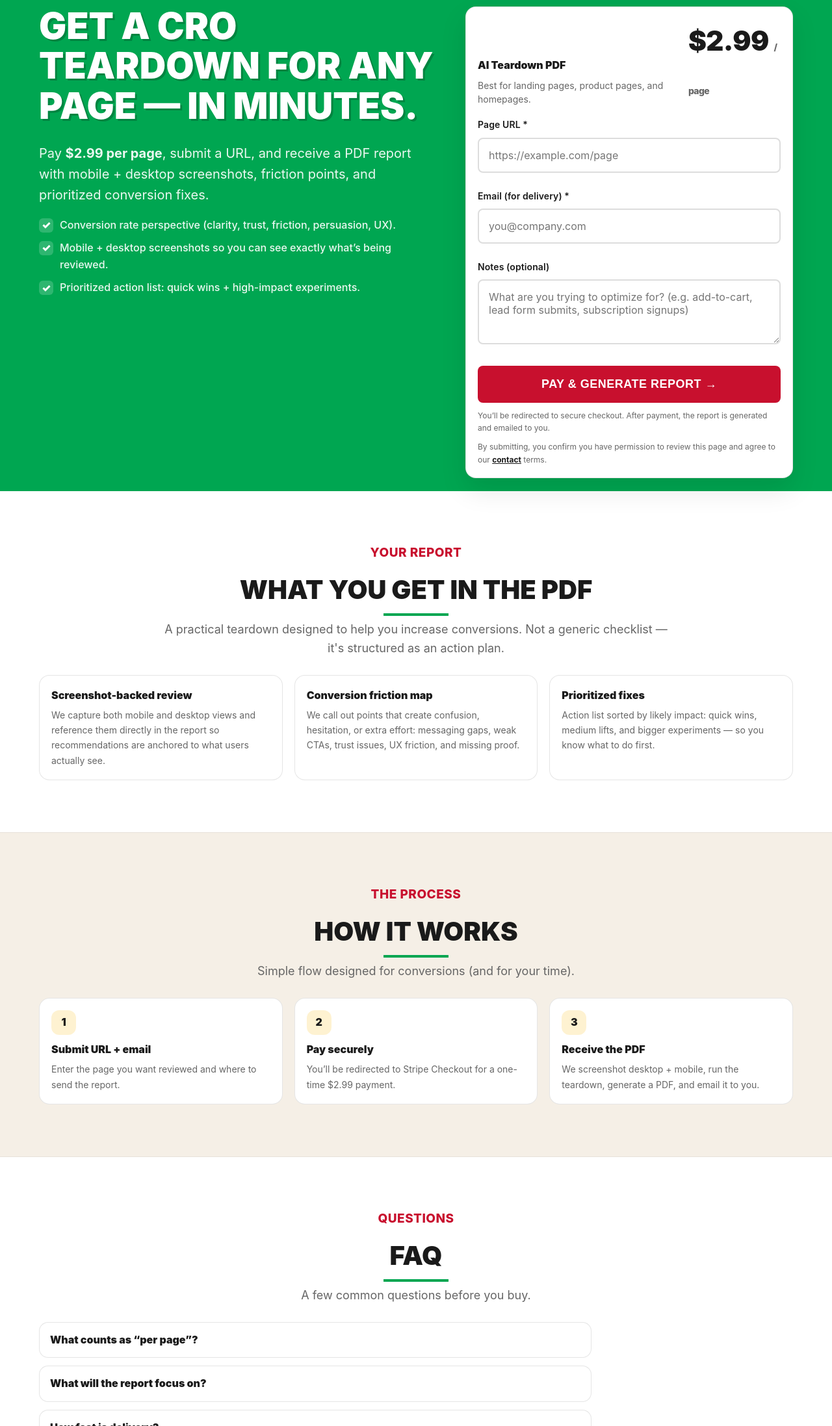
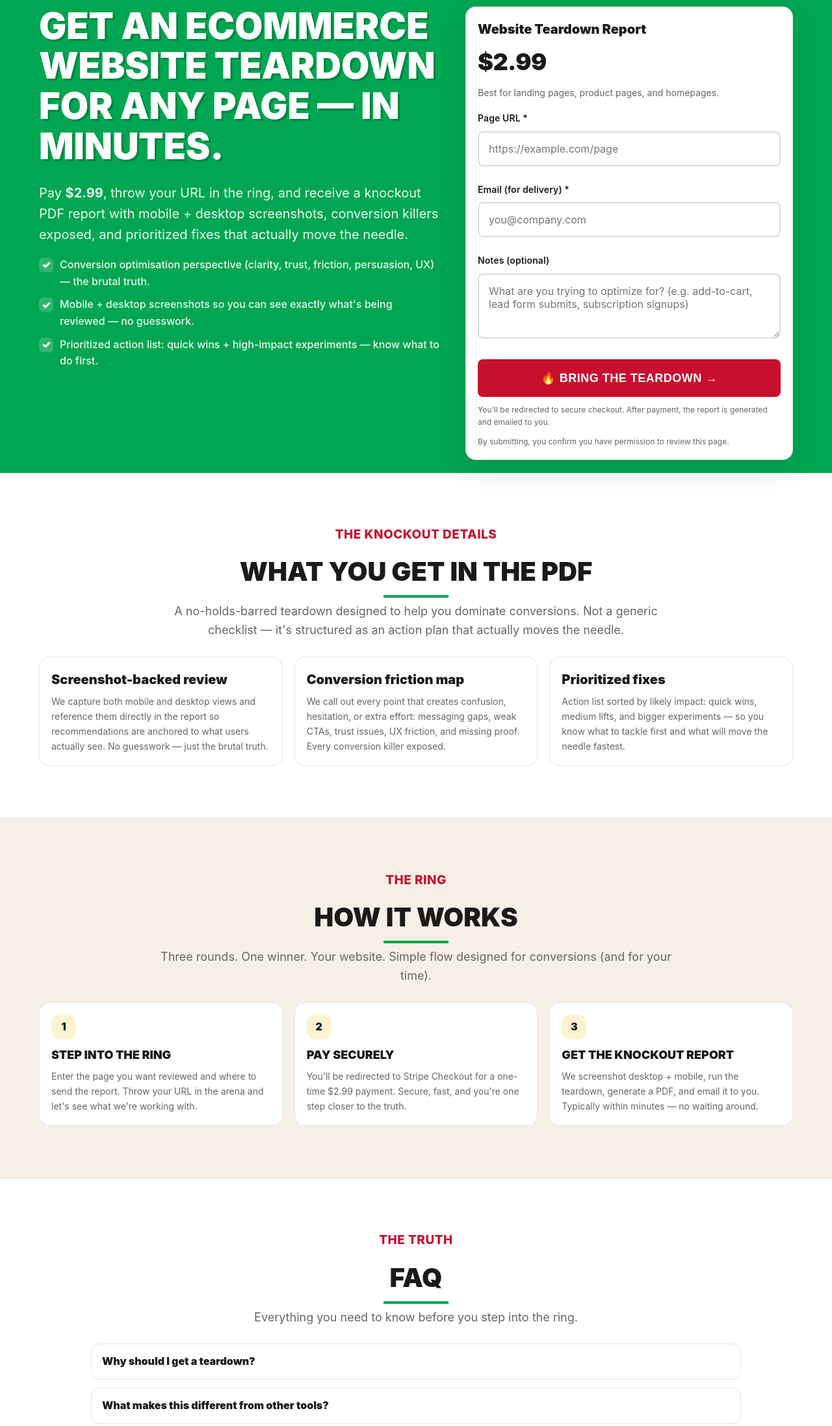
Before and after one commit to rjk461/ecommerce-teardown, a website: page ai-teardown.html in a window 1280 px wide. Shown: the part 60-2255 px from the top of the page at 65% size. Drawn offline with Linux system fonts and the light colour scheme.

Commit message:
Add Lucha Libre theme to AI teardown page and fix issues
- Transform language to match homepage wrestling theme (ring, arena, knockout)
- Change 'CRO teardown' to 'Ecommerce Website teardown'
- Update form: 'AI Teardown PDF' to 'Website Teardown Report', move header to top
- Change pricing from '.99 / page' to '.99'
- Update button text to 'BRING THE TEARDOWN' with fire emoji
- Fix confusing terms line
- Increase text sizing: info h3 (16pxâ†’20px), step h3 (16pxâ†’18px)
- Fix FAQ layout: center container, increase max-width to 1000px
- Expand FAQs from 4 to 8 with sales-focused questions
- Update section eyebrows: 'THE KNOCKOUT DETAILS', 'THE RING', 'THE TRUTH'
- Replace 'CRO' with 'conversion optimisation' throughout
- Update page title and meta descriptions to match new branding

```diff
--- a/ai-teardown.html
+++ b/ai-teardown.html
@@ -3,8 +3,8 @@
 <head>
     <meta charset="UTF-8">
     <meta name="viewport" content="width=device-width, initial-scale=1.0">
-    <title>AI Teardown - $2.99 Conversion Review PDF (Mobile + Desktop)</title>
-    <meta name="description" content="Get a conversion-focused AI teardown for any page. Mobile + desktop screenshots, friction points, and prioritized fixes — delivered as a PDF to your inbox.">
+    <title>Website Teardown Report - $2.99 Ecommerce Conversion Review (Mobile + Desktop)</title>
+    <meta name="description" content="Get a conversion-focused website teardown for any page. Mobile + desktop screenshots, friction points, and prioritized fixes — delivered as a PDF to your inbox.">
 
     <!-- Favicons -->
     <link rel="icon" type="image/svg+xml" href="/favicon.svg">
@@ -14,14 +14,14 @@
 
     <!-- Open Graph -->
     <meta property="og:type" content="website">
-    <meta property="og:title" content="AI Teardown - $2.99 Conversion Review PDF">
-    <meta property="og:description" content="Mobile + desktop screenshots, friction points, and prioritized CRO fixes — delivered as a PDF to your inbox.">
+    <meta property="og:title" content="Website Teardown Report - $2.99 Ecommerce Conversion Review">
+    <meta property="og:description" content="Mobile + desktop screenshots, friction points, and prioritized conversion optimisation fixes — delivered as a PDF to your inbox.">
     <meta property="og:image" content="https://ecommerceteardown.com/images/og-image.png">
 
     <!-- Twitter -->
     <meta name="twitter:card" content="summary_large_image">
-    <meta name="twitter:title" content="AI Teardown - $2.99 Conversion Review PDF">
-    <meta name="twitter:description" content="Mobile + desktop screenshots, friction points, and prioritized CRO fixes — delivered as a PDF to your inbox.">
+    <meta name="twitter:title" content="Website Teardown Report - $2.99 Ecommerce Conversion Review">
+    <meta name="twitter:description" content="Mobile + desktop screenshots, friction points, and prioritized conversion optimisation fixes — delivered as a PDF to your inbox.">
     <meta name="twitter:image" content="https://ecommerceteardown.com/images/og-image.png">
 
     <!-- Google tag (gtag.js) -->
@@ -143,17 +143,6 @@
             border-radius: 16px;
             box-shadow: 0 18px 40px rgba(0,0,0,0.10);
             overflow: hidden;
-        }
-
-        .card-header {
-            padding: 18px 18px 0;
-        }
-
-        .price-row {
-            display: flex;
-            align-items: flex-end;
-            justify-content: space-between;
-            gap: 16px;
         }
 
         .price {
@@ -309,7 +298,7 @@
         }
 
         .info h3 {
-            font-size: 16px;
+            font-size: 20px;
             font-weight: 900;
             margin-bottom: 6px;
         }
@@ -353,14 +342,16 @@
             margin-bottom: 10px;
         }
 
-        .step h3 { font-size: 16px; font-weight: 900; margin-bottom: 6px; }
+        .step h3 { font-size: 18px; font-weight: 900; margin-bottom: 6px; }
         .step p { color: var(--medium-grey); font-size: 14px; line-height: 1.65; }
 
         .faq {
             margin-top: 26px;
             display: grid;
             gap: 12px;
-            max-width: 850px;
+            max-width: 1000px;
+            margin-left: auto;
+            margin-right: auto;
         }
 
         details {
@@ -454,28 +445,23 @@
             <div class="container">
                 <div class="hero-grid">
                     <div>
-                        <h1>Get a CRO teardown for any page — in minutes.</h1>
-                        <p class="subhead">Pay <strong>$2.99 per page</strong>, submit a URL, and receive a PDF report with mobile + desktop screenshots, friction points, and prioritized conversion fixes.</p>
+                        <h1>Get an Ecommerce Website teardown for any page — in minutes.</h1>
+                        <p class="subhead">Pay <strong>$2.99</strong>, throw your URL in the ring, and receive a knockout PDF report with mobile + desktop screenshots, conversion killers exposed, and prioritized fixes that actually move the needle.</p>
 
                         <div class="hero-points" aria-label="Key benefits">
-                            <div class="hero-point"><span class="check" aria-hidden="true">✓</span> Conversion rate perspective (clarity, trust, friction, persuasion, UX).</div>
-                            <div class="hero-point"><span class="check" aria-hidden="true">✓</span> Mobile + desktop screenshots so you can see exactly what’s being reviewed.</div>
-                            <div class="hero-point"><span class="check" aria-hidden="true">✓</span> Prioritized action list: quick wins + high-impact experiments.</div>
+                            <div class="hero-point"><span class="check" aria-hidden="true">✓</span> Conversion optimisation perspective (clarity, trust, friction, persuasion, UX) — the brutal truth.</div>
+                            <div class="hero-point"><span class="check" aria-hidden="true">✓</span> Mobile + desktop screenshots so you can see exactly what's being reviewed — no guesswork.</div>
+                            <div class="hero-point"><span class="check" aria-hidden="true">✓</span> Prioritized action list: quick wins + high-impact experiments — know what to do first.</div>
                         </div>
                     </div>
 
                     <div class="card" id="order">
-                        <div class="card-header">
-                            <div class="price-row">
-                                <div>
-                                    <div style="font-weight: 1000; font-size: 16px;">AI Teardown PDF</div>
-                                    <div class="micro">Best for landing pages, product pages, and homepages.</div>
-                                </div>
-                                <div class="price">$2.99 <small>/ page</small></div>
+                        <div class="card-body">
+                            <div style="margin-bottom: 18px;">
+                                <div style="font-weight: 1000; font-size: 20px; margin-bottom: 6px;">Website Teardown Report</div>
+                                <div class="price" style="font-size: 36px; font-weight: 1000; letter-spacing: -0.6px; margin-bottom: 8px;">$2.99</div>
+                                <div class="micro">Best for landing pages, product pages, and homepages.</div>
                             </div>
-                        </div>
-
-                        <div class="card-body">
                             <form id="teardownForm">
                                 <div class="form-group">
                                     <label for="url">Page URL *</label>
@@ -493,9 +479,9 @@
                                 </div>
 
                                 <div class="form-actions">
-                                    <button class="submit-btn" type="submit" id="submitBtn">Pay & generate report →</button>
-                                    <div class="fineprint">You’ll be redirected to secure checkout. After payment, the report is generated and emailed to you.</div>
-                                    <div class="fineprint">By submitting, you confirm you have permission to review this page and agree to our <a href="/contact">contact</a> terms.</div>
+                                    <button class="submit-btn" type="submit" id="submitBtn">🔥 BRING THE TEARDOWN →</button>
+                                    <div class="fineprint">You'll be redirected to secure checkout. After payment, the report is generated and emailed to you.</div>
+                                    <div class="fineprint">By submitting, you confirm you have permission to review this page.</div>
                                 </div>
                             </form>
                             <div id="testResult" style="display:none; margin-top: 16px;">
@@ -525,22 +511,22 @@
 
         <section class="section" id="what">
             <div class="container">
-                <div class="section-eyebrow">YOUR REPORT</div>
+                <div class="section-eyebrow">THE KNOCKOUT DETAILS</div>
                 <h2 class="section-heading">What you get in the PDF</h2>
-                <p class="section-intro">A practical teardown designed to help you increase conversions. Not a generic checklist — it's structured as an action plan.</p>
+                <p class="section-intro">A no-holds-barred teardown designed to help you dominate conversions. Not a generic checklist — it's structured as an action plan that actually moves the needle.</p>
 
                 <div class="grid-3">
                     <div class="info">
                         <h3>Screenshot-backed review</h3>
-                        <p>We capture both mobile and desktop views and reference them directly in the report so recommendations are anchored to what users actually see.</p>
+                        <p>We capture both mobile and desktop views and reference them directly in the report so recommendations are anchored to what users actually see. No guesswork — just the brutal truth.</p>
                     </div>
                     <div class="info">
                         <h3>Conversion friction map</h3>
-                        <p>We call out points that create confusion, hesitation, or extra effort: messaging gaps, weak CTAs, trust issues, UX friction, and missing proof.</p>
+                        <p>We call out every point that creates confusion, hesitation, or extra effort: messaging gaps, weak CTAs, trust issues, UX friction, and missing proof. Every conversion killer exposed.</p>
                     </div>
                     <div class="info">
                         <h3>Prioritized fixes</h3>
-                        <p>Action list sorted by likely impact: quick wins, medium lifts, and bigger experiments — so you know what to do first.</p>
+                        <p>Action list sorted by likely impact: quick wins, medium lifts, and bigger experiments — so you know what to tackle first and what will move the needle fastest.</p>
                     </div>
                 </div>
             </div>
@@ -548,25 +534,25 @@
 
         <section class="section how" id="how">
             <div class="container">
-                <div class="section-eyebrow">THE PROCESS</div>
+                <div class="section-eyebrow">THE RING</div>
                 <h2 class="section-heading">How it works</h2>
-                <p class="section-intro">Simple flow designed for conversions (and for your time).</p>
+                <p class="section-intro">Three rounds. One winner. Your website. Simple flow designed for conversions (and for your time).</p>
 
                 <div class="steps">
                     <div class="step">
                         <div class="step-num">1</div>
-                        <h3>Submit URL + email</h3>
-                        <p>Enter the page you want reviewed and where to send the report.</p>
+                        <h3>STEP INTO THE RING</h3>
+                        <p>Enter the page you want reviewed and where to send the report. Throw your URL in the arena and let's see what we're working with.</p>
                     </div>
                     <div class="step">
                         <div class="step-num">2</div>
-                        <h3>Pay securely</h3>
-                        <p>You’ll be redirected to Stripe Checkout for a one-time $2.99 payment.</p>
+                        <h3>PAY SECURELY</h3>
+                        <p>You'll be redirected to Stripe Checkout for a one-time $2.99 payment. Secure, fast, and you're one step closer to the truth.</p>
                     </div>
                     <div class="step">
                         <div class="step-num">3</div>
-                        <h3>Receive the PDF</h3>
-                        <p>We screenshot desktop + mobile, run the teardown, generate a PDF, and email it to you.</p>
+                        <h3>GET THE KNOCKOUT REPORT</h3>
+                        <p>We screenshot desktop + mobile, run the teardown, generate a PDF, and email it to you. Typically within minutes — no waiting around.</p>
                     </div>
                 </div>
             </div>
@@ -574,26 +560,42 @@
 
         <section class="section" id="faq">
             <div class="container">
-                <div class="section-eyebrow">QUESTIONS</div>
+                <div class="section-eyebrow">THE TRUTH</div>
                 <h2 class="section-heading">FAQ</h2>
-                <p class="section-intro">A few common questions before you buy.</p>
+                <p class="section-intro">Everything you need to know before you step into the ring.</p>
 
                 <div class="faq">
                     <details>
-                        <summary>What counts as “per page”?</summary>
-                        <p>One URL (one page) per report. If you want multiple pages reviewed, submit each URL separately.</p>
+                        <summary>Why should I get a teardown?</summary>
+                        <p>Get the brutal truth about what's costing you conversions from someone who's scaled ecommerce businesses for 16 years. This isn't a generic checklist — it's actionable insights backed by screenshots, prioritized by impact, and delivered in minutes. For $2.99, you get expert conversion optimisation analysis that would normally cost hundreds.</p>
+                    </details>
+                    <details>
+                        <summary>What makes this different from other tools?</summary>
+                        <p>This isn't automated fluff. You get real conversion optimisation expertise from a 3x Top 50 Australian Ecommerce leader who's built and scaled businesses. Every recommendation is backed by mobile + desktop screenshots, prioritized by likely impact, and structured as an action plan. It's like having a conversion expert in your corner — for $2.99.</p>
                     </details>
                     <details>
                         <summary>What will the report focus on?</summary>
-                        <p>Conversion clarity (message-match), trust & proof, CTA strength, friction, mobile usability, hierarchy/attention, and persuasion gaps — with prioritized actions.</p>
+                        <p>Conversion clarity (message-match), trust & proof, CTA strength, friction, mobile usability, hierarchy/attention, and persuasion gaps — with prioritized actions. We call out every conversion killer and give you a clear roadmap to fix it.</p>
+                    </details>
+                    <details>
+                        <summary>How detailed is the report?</summary>
+                        <p>Very. You get mobile + desktop screenshots referenced directly in the report, a conversion friction map calling out every issue, and a prioritized action list (quick wins, medium lifts, bigger experiments). Not a generic checklist — a practical teardown designed to help you increase conversions.</p>
                     </details>
                     <details>
                         <summary>How fast is delivery?</summary>
-                        <p>Typically within minutes. If the page blocks automated screenshots or is highly dynamic, delivery may take longer or require a manual retry.</p>
+                        <p>Typically within minutes. We screenshot your page, run the teardown, generate the PDF, and email it to you. If the page blocks automated screenshots or is highly dynamic, delivery may take longer or require a manual retry.</p>
+                    </details>
+                    <details>
+                        <summary>Can I use this for multiple pages?</summary>
+                        <p>Yes! Each page is $2.99. Submit each URL separately and you'll get a dedicated report for each one. Perfect for testing different pages or getting a comprehensive view of your site.</p>
                     </details>
                     <details>
                         <summary>Can you review pages behind login?</summary>
-                        <p>Not in the automated flow. For gated pages, use the contact form and we can discuss options.</p>
+                        <p>Not in the automated flow. For gated pages, use the contact form and we can discuss options for private reviews or consulting.</p>
+                    </details>
+                    <details>
+                        <summary>What if I need more help?</summary>
+                        <p>This report gives you the foundation. If you need deeper strategy, ongoing support, or multiple pages reviewed, check out our <a href="/#pricing" style="color: var(--mad-green); font-weight: 700;">Private Reviews</a> or <a href="/consulting" style="color: var(--mad-green); font-weight: 700;">Championship Consulting</a> services.</p>
                     </details>
                 </div>
             </div>
```
